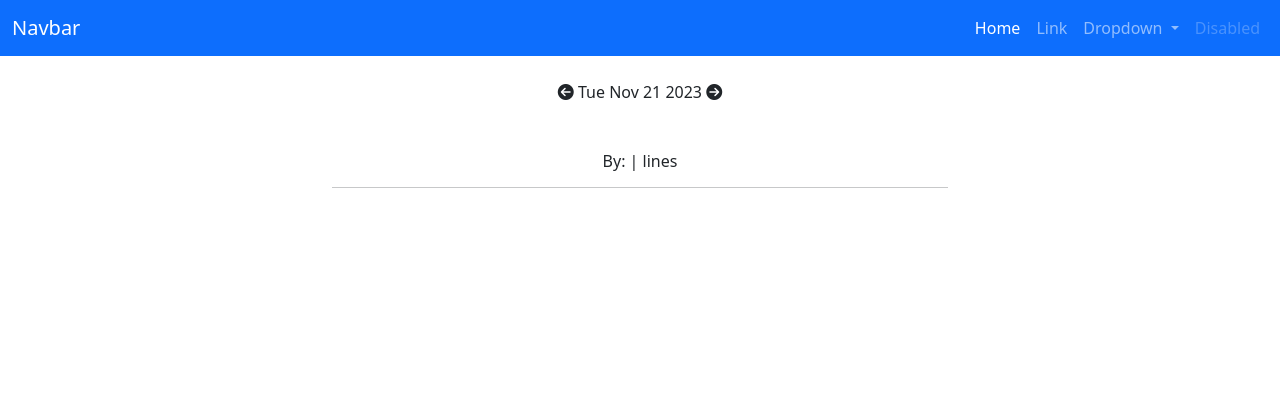
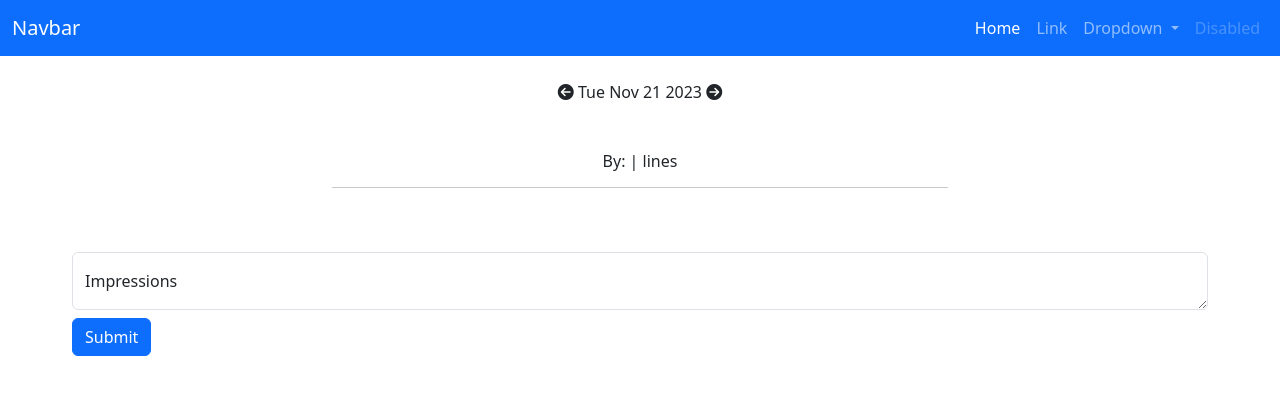
Before and after one commit to ryanortizwilliams/poemaday, a plain HTML site: page index.html in a window 1280 px wide. Drawn offline with nearby package versions, Linux system fonts and the light colour scheme; some packages are replaced by stand-ins of ours; no server answers.

Commit message:
Add impressions form

```diff
--- a/views/home.html
+++ b/views/home.html
@@ -15,3 +15,22 @@
     <p ng-repeat="line in poemData.lines track by $index">{{line}}</p>
   </div>
 </div>
+<!-- TODO add impressions section. It should be a form when now comment is written and and the text of the comment when submitted -->
+<div class="row m-5">
+  <div class="col-12">
+    <!-- form adds contet to $scope.comment -->
+    <form action="">
+      <div class="form-floating">
+        <textarea
+          class="form-control"
+          placeholder="Leave a comment here"
+          id="floatingTextarea"
+        ></textarea>
+        <label for="floatingTextarea">Impressions</label>
+      </div>
+      <div>
+        <button type="submit" class="btn btn-primary my-2">Submit</button>
+      </div>
+    </form>
+  </div>
+</div>
```
